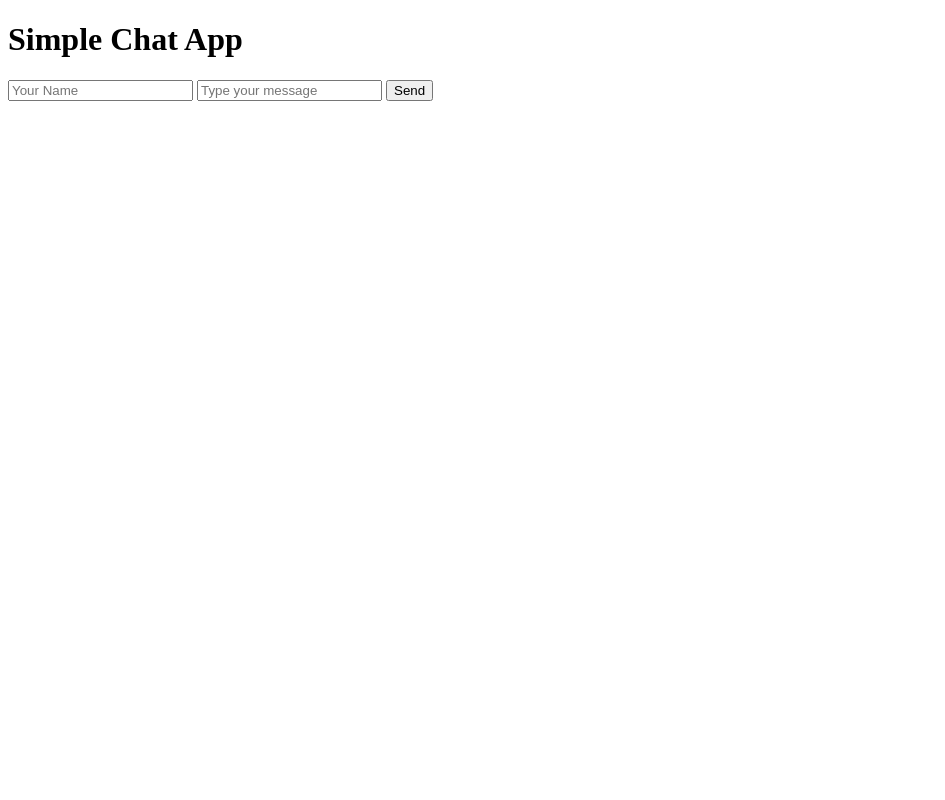
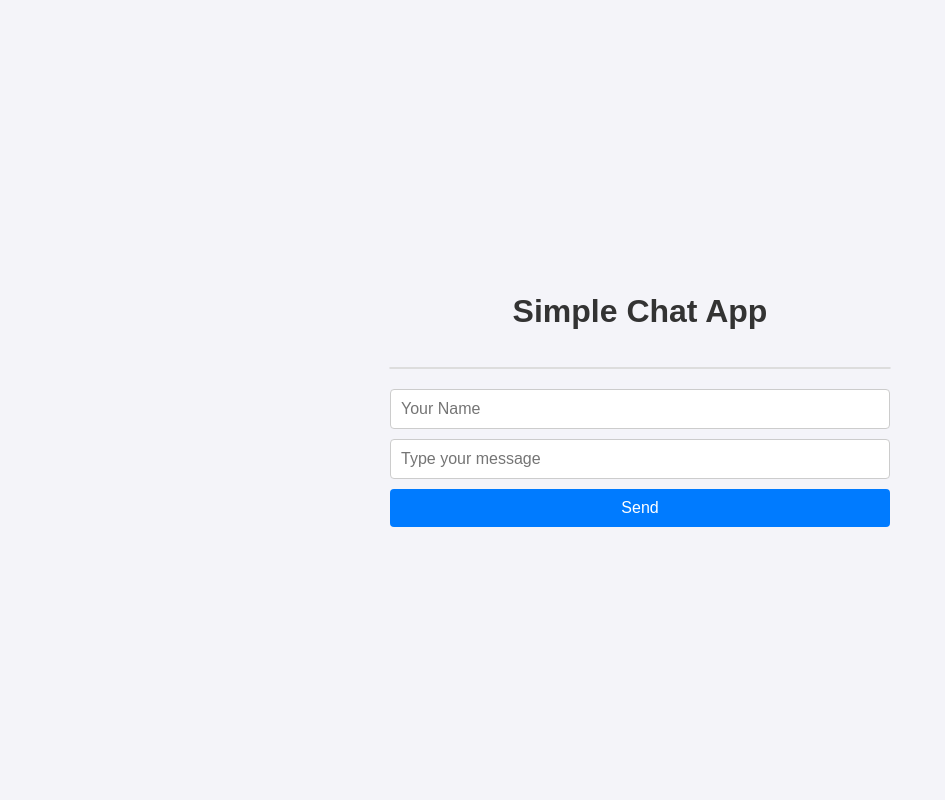
Before and after one commit to AkashSasikumar47/Simple-Chat-App-CC, a Flask app: page / in a window 1280 px wide. Shown: the whole page, without its empty margins (0-945 px from the left). Run offline with Flask 2, Linux system fonts and the light colour scheme.

Commit message:
Update index.html

```diff
--- a/templates/index.html
+++ b/templates/index.html
@@ -5,6 +5,80 @@
     <meta charset="UTF-8">
     <meta name="viewport" content="width=device-width, initial-scale=1.0">
     <title>Simple Chat App</title>
+    <style>
+        body {
+            font-family: Arial, sans-serif;
+            background-color: #f4f4f9;
+            margin: 0;
+            padding: 0;
+            display: flex;
+            flex-direction: column;
+            align-items: center;
+            justify-content: center;
+            min-height: 100vh;
+        }
+
+        h1 {
+            margin-top: 20px;
+            color: #333;
+        }
+
+        #messages {
+            list-style: none;
+            padding: 0;
+            max-width: 500px;
+            width: 100%;
+            background: #fff;
+            border: 1px solid #ddd;
+            border-radius: 8px;
+            overflow-y: auto;
+            max-height: 300px;
+            margin-bottom: 20px;
+        }
+
+        #messages li {
+            padding: 10px 15px;
+            border-bottom: 1px solid #ddd;
+        }
+
+        #messages li:last-child {
+            border-bottom: none;
+        }
+
+        #messages li strong {
+            color: #007BFF;
+        }
+
+        form {
+            display: flex;
+            flex-direction: column;
+            align-items: stretch;
+            width: 100%;
+            max-width: 500px;
+        }
+
+        input[type="text"] {
+            padding: 10px;
+            margin-bottom: 10px;
+            border: 1px solid #ccc;
+            border-radius: 4px;
+            font-size: 16px;
+        }
+
+        button {
+            padding: 10px;
+            background-color: #007BFF;
+            color: #fff;
+            border: none;
+            border-radius: 4px;
+            font-size: 16px;
+            cursor: pointer;
+        }
+
+        button:hover {
+            background-color: #0056b3;
+        }
+    </style>
 </head>
 
 <body>
```
